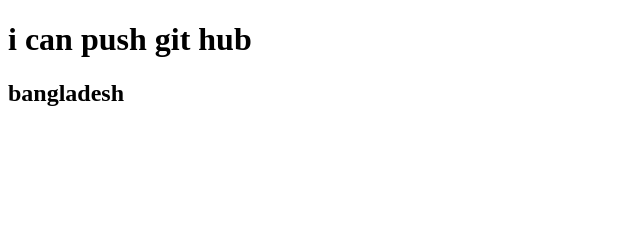
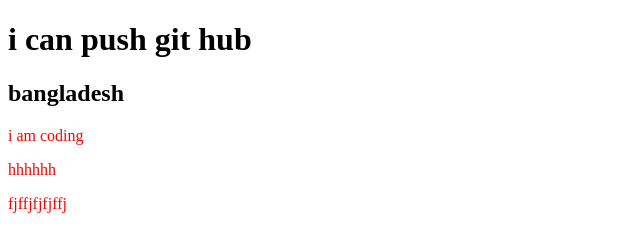
Before and after one commit to mahadi-13353/my-first-repo, a plain HTML site: page index.html in a window 1280 px wide. Shown: the whole page, without its empty margins (0-640 px from the left). Drawn offline with Linux system fonts and the light colour scheme.

Commit message:
style added

```diff
--- a/index.html
+++ b/index.html
@@ -5,9 +5,13 @@
     <meta http-equiv="X-UA-Compatible" content="IE=edge">
     <meta name="viewport" content="width=device-width, initial-scale=1.0">
     <title>Document</title>
+    <link rel="stylesheet" href="style.css">
 </head>
 <body>
     <h1>i can push git hub </h1>
     <h2>bangladesh </h2>
+    <p>i am coding </p>
+    <p>hhhhhh</p>
+    <p>fjffjfjfjffj</p>
 </body>
 </html>
--- /dev/null
+++ b/style.css
@@ -0,0 +1,3 @@
+p{
+    color:red;
+}
```
